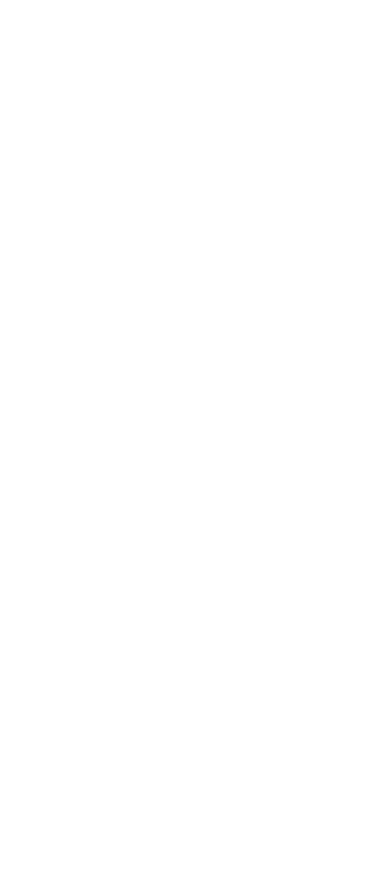
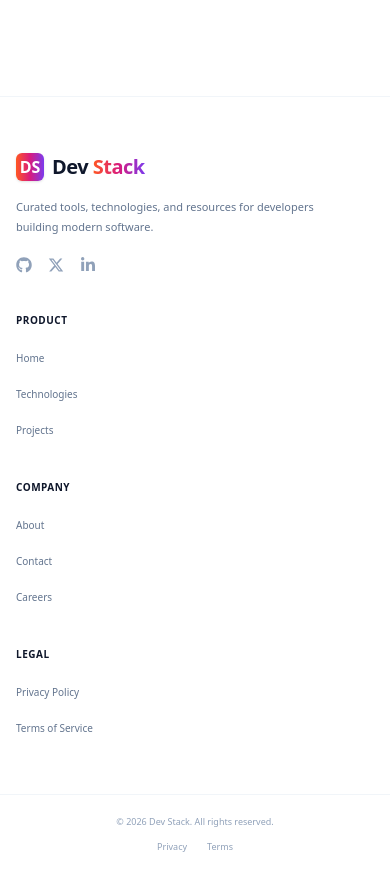
Before and after one commit to jonaedjoshim/Ph-Assignment-05-dev-stack, a React (Vite) app: page / in a window 390 px wide. Shown: the part 4626-5500 px from the top of the page. Before the commit the page ends 4722 px from the top, so only its background shows below. Built offline with nearby package versions, Linux system fonts and the light colour scheme.

Commit message:
feat: build responsive footer with social and navigation links

```diff
--- a/package.json
+++ b/package.json
@@ -11,9 +11,10 @@
   },
   "dependencies": {
     "@tailwindcss/vite": "^4.3.3",
-    "lucide-react": "^1.44.0",
+    "lucide-react": "^1.45.0",
     "react": "^19.2.8",
     "react-dom": "^19.2.8",
+    "react-icons": "^5.7.0",
     "react-toastify": "^11.1.0",
     "tailwindcss": "^4.3.3"
   },
--- a/src/App.tsx
+++ b/src/App.tsx
@@ -1,3 +1,4 @@
+import Footer from "./components/Footer/Footer";
 import Hero from "./components/Hero/Hero";
 import Navbar from "./components/Navbar/Navbar";
 import TechnologySection from "./components/TechnologySection/TechnologySection";
@@ -11,6 +12,8 @@
         <Hero />
         <TechnologySection />
       </main>
+
+      <Footer />
     </>
   );
 }
--- /dev/null
+++ b/src/components/Footer/Footer.tsx
@@ -0,0 +1,120 @@
+import {
+    FaGithub,
+    FaLinkedinIn,
+    FaXTwitter,
+} from "react-icons/fa6";
+
+import { footerGroups } from "../../constants/navigation";
+import Brand from "../Brand/Brand";
+
+const socialLinks = [
+    {
+        label: "GitHub",
+        href: "https://github.com",
+        icon: FaGithub,
+    },
+    {
+        label: "Twitter",
+        href: "https://twitter.com",
+        icon: FaXTwitter,
+    },
+    {
+        label: "LinkedIn",
+        href: "https://linkedin.com",
+        icon: FaLinkedinIn,
+    },
+];
+
+const Footer = () => {
+    const currentYear = new Date().getFullYear();
+
+    return (
+        <footer
+            id="about"
+            className="border-t border-slate-100 bg-white"
+        >
+            {/* Main Footer */}
+            <div className="mx-auto grid w-full max-w-7xl gap-10 px-4 py-14 sm:grid-cols-2 sm:px-6 lg:grid-cols-[2fr_1fr_1fr_1fr] lg:px-8">
+
+                {/* Brand Section */}
+                <div>
+                    <Brand />
+
+                    <p className="mt-4 max-w-xs text-[11px] leading-5 text-slate-500">
+                        Curated tools, technologies, and resources for developers building
+                        modern software.
+                    </p>
+
+                    {/* Social Links */}
+                    <div className="mt-5 flex items-center gap-4">
+                        {socialLinks.map((social) => {
+                            const Icon = social.icon;
+
+                            return (
+                                <a
+                                    key={social.label}
+                                    href={social.href}
+                                    target="_blank"
+                                    rel="noopener noreferrer"
+                                    aria-label={social.label}
+                                    className="text-slate-400 transition-colors duration-200 hover:text-pink-500"
+                                >
+                                    <Icon size={16} />
+                                </a>
+                            );
+                        })}
+                    </div>
+                </div>
+
+                {/* Footer Link Groups */}
+                {footerGroups.map((group) => (
+                    <div key={group.title}>
+                        <h3 className="text-[10px] font-bold uppercase tracking-wider text-slate-900">
+                            {group.title}
+                        </h3>
+
+                        <ul className="mt-4 space-y-3">
+                            {group.links.map((link) => (
+                                <li key={link}>
+                                    <a
+                                        href="#"
+                                        className="text-[10px] text-slate-500 transition-colors duration-200 hover:text-pink-500"
+                                    >
+                                        {link}
+                                    </a>
+                                </li>
+                            ))}
+                        </ul>
+                    </div>
+                ))}
+            </div>
+
+            {/* Footer Bottom Bar */}
+            <div className="border-t border-slate-100">
+                <div className="mx-auto flex w-full max-w-7xl flex-col items-center gap-3 px-4 py-5 text-[9px] text-slate-400 sm:flex-row sm:justify-between sm:px-6 lg:px-8">
+                    <p>
+                        © {currentYear} Dev Stack. All rights reserved.
+                    </p>
+
+                    <div className="flex items-center gap-5">
+                        <a
+                            href="#"
+                            className="transition-colors duration-200 hover:text-slate-600"
+                        >
+                            Privacy
+                        </a>
+
+                        <a
+                            href="#"
+                            className="transition-colors duration-200 hover:text-slate-600"
+                        >
+                            Terms
+                        </a>
+                    </div>
+                </div>
+            </div>
+        </footer>
+    );
+};
+
+export default Footer;
```
Also changed, not shown: 1 other file (tests, documents, lock files or other folders).
